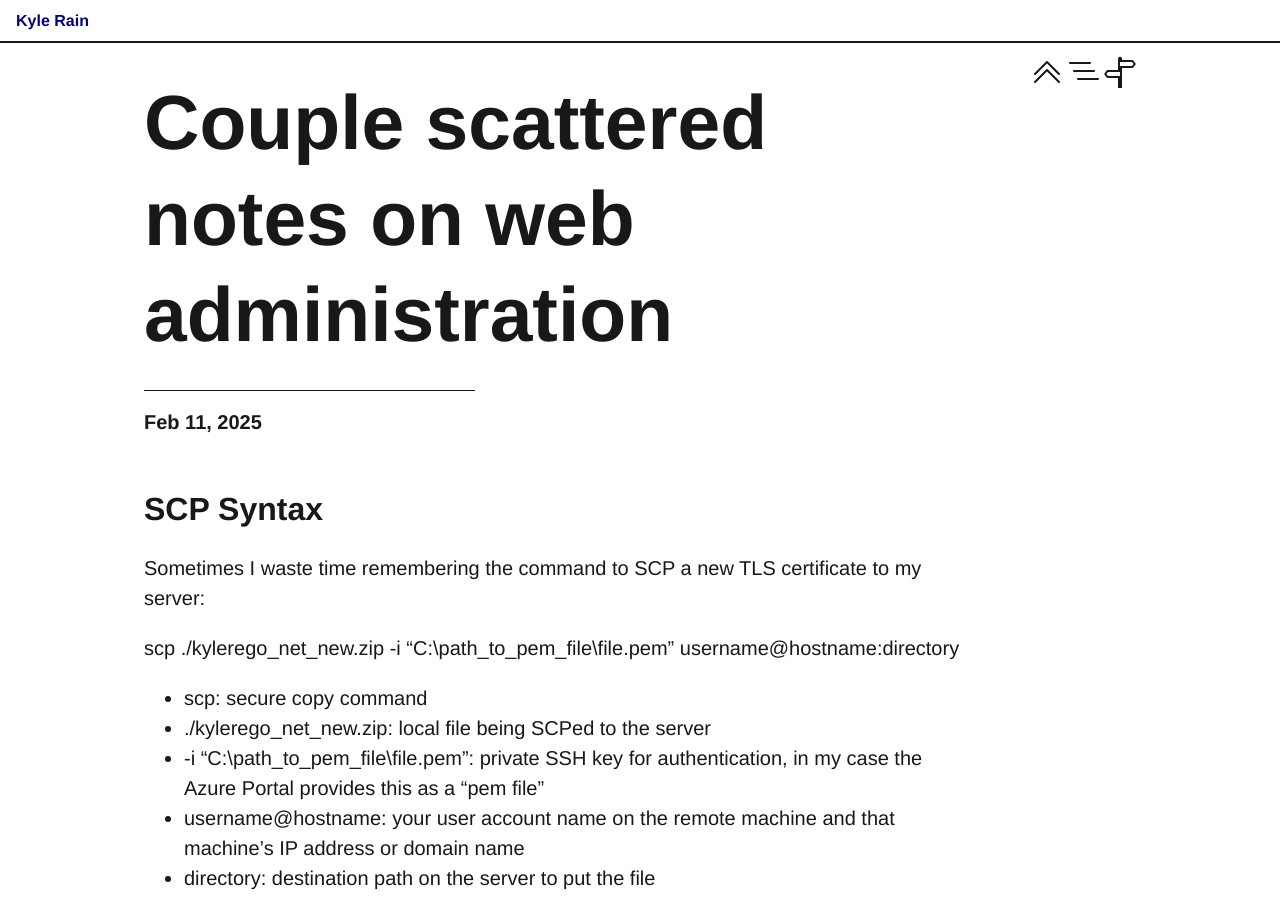
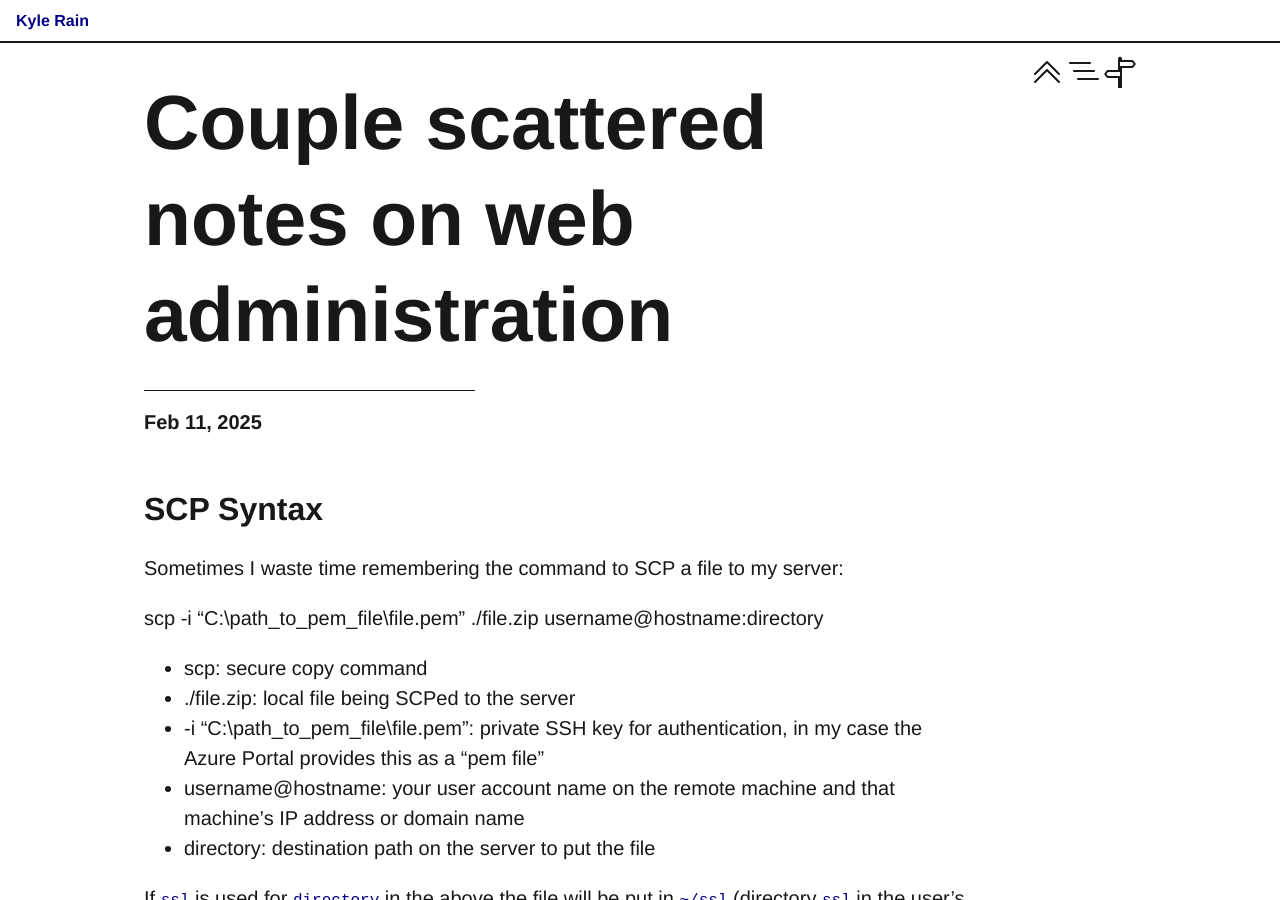
Before and after one commit to KyleRego/KyleRego.github.io, a Jekyll site: the page built from collections/_posts/2025-02-11-some-scattered-notes-on-web-administration.markdown, in a window 1280 px wide and 900 px high. Built offline with Jekyll 4.4.1, drawn with Linux system fonts in a browser that asks for light colours.

Commit message:
Update 2025-02-11-some-scattered-notes-on-web-administration.markdown

```diff
--- a/collections/_posts/2025-02-11-some-scattered-notes-on-web-administration.markdown
+++ b/collections/_posts/2025-02-11-some-scattered-notes-on-web-administration.markdown
@@ -10,12 +10,12 @@ mathjax: false
 
 ## SCP Syntax
 
-Sometimes I waste time remembering the command to SCP a new TLS certificate to my server:
+Sometimes I waste time remembering the command to SCP a file to my server:
 
-scp ./kylerego_net_new.zip -i "C:\path_to_pem_file\file.pem" username@hostname:directory
+scp -i "C:\path_to_pem_file\file.pem" ./file.zip username@hostname:directory
 
 - scp: secure copy command
-- ./kylerego_net_new.zip: local file being SCPed to the server
+- ./file.zip: local file being SCPed to the server
 - -i "C:\path_to_pem_file\file.pem": private SSH key for authentication, in my case the Azure Portal provides this as a "pem file"
 - username@hostname: your user account name on the remote machine and that machine's IP address or domain name
 - directory: destination path on the server to put the file
```
